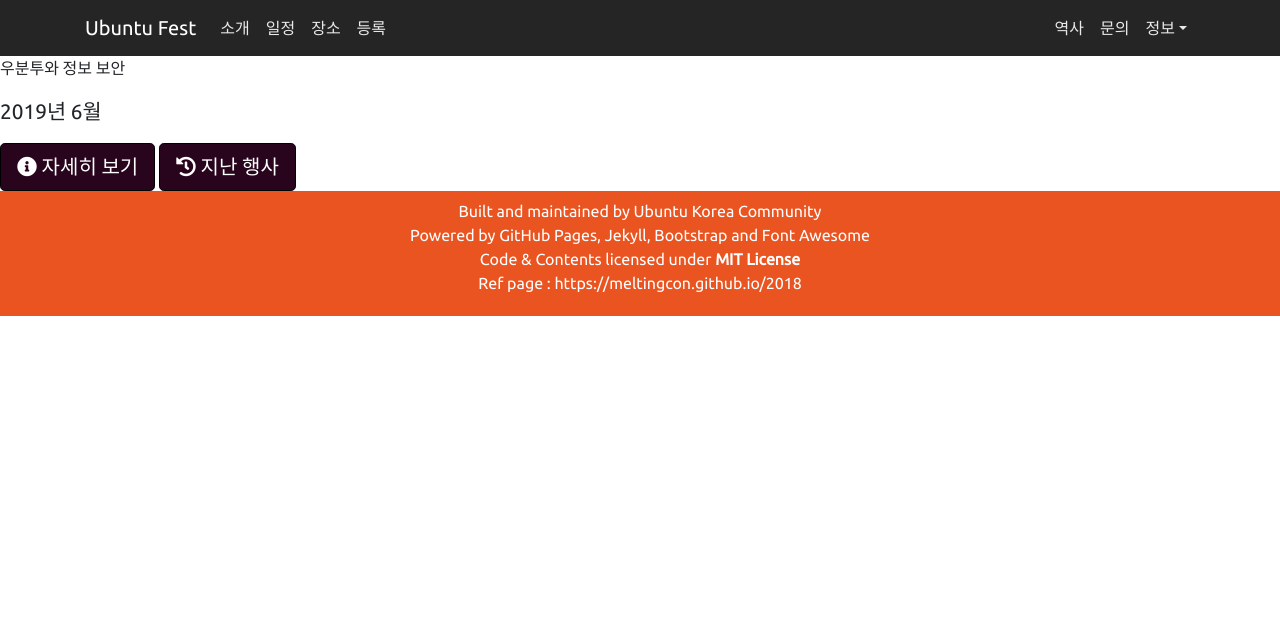
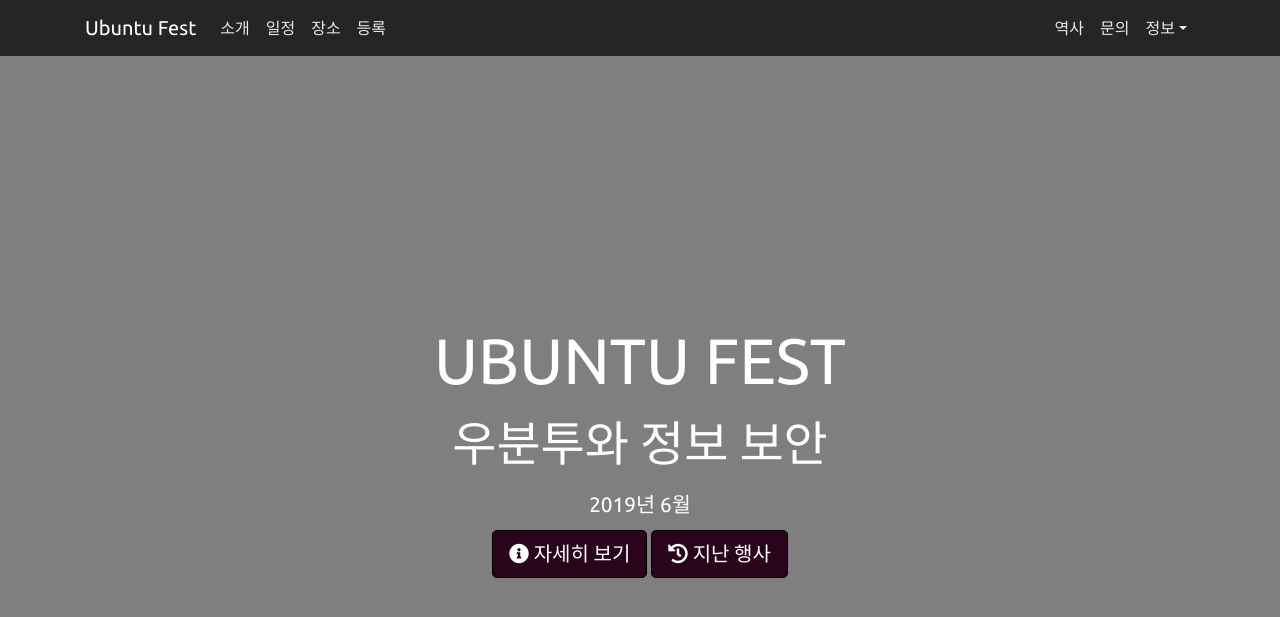
Before and after one commit to ubuntu-kr/ubuntu-fest, a Jekyll site: the page built from index.md, in a window 1280 px wide and 900 px high. Shown: the top 617 px of the window. Built offline with Jekyll 4.4.1, drawn with Linux system fonts in a browser that asks for light colours.

Commit message:
add site-header.css

```diff
--- a/_layouts/frame.html
+++ b/_layouts/frame.html
@@ -31,6 +31,7 @@
     <link rel="stylesheet" type="text/css" href="{{ site.baseurl }}/assets/css/fontawesome-all.css" />
     <link rel="stylesheet" type="text/css" href="{{ site.baseurl }}/assets/css/style.css" />
     <link rel="stylesheet" type="text/css" href="{{ site.baseurl }}/assets/css/schedule-table.css" />
+    <link rel="stylesheet" type="text/css" href="{{ site.baseurl }}/assets/css/site-header.css" />
     <link rel="stylesheet" type="text/css" href="//fonts.googleapis.com/css?family=Ubuntu" />
     <link rel="stylesheet" type="text/css" href="//fonts.googleapis.com/css?family=Gothic+A1" />
     <style>
```
